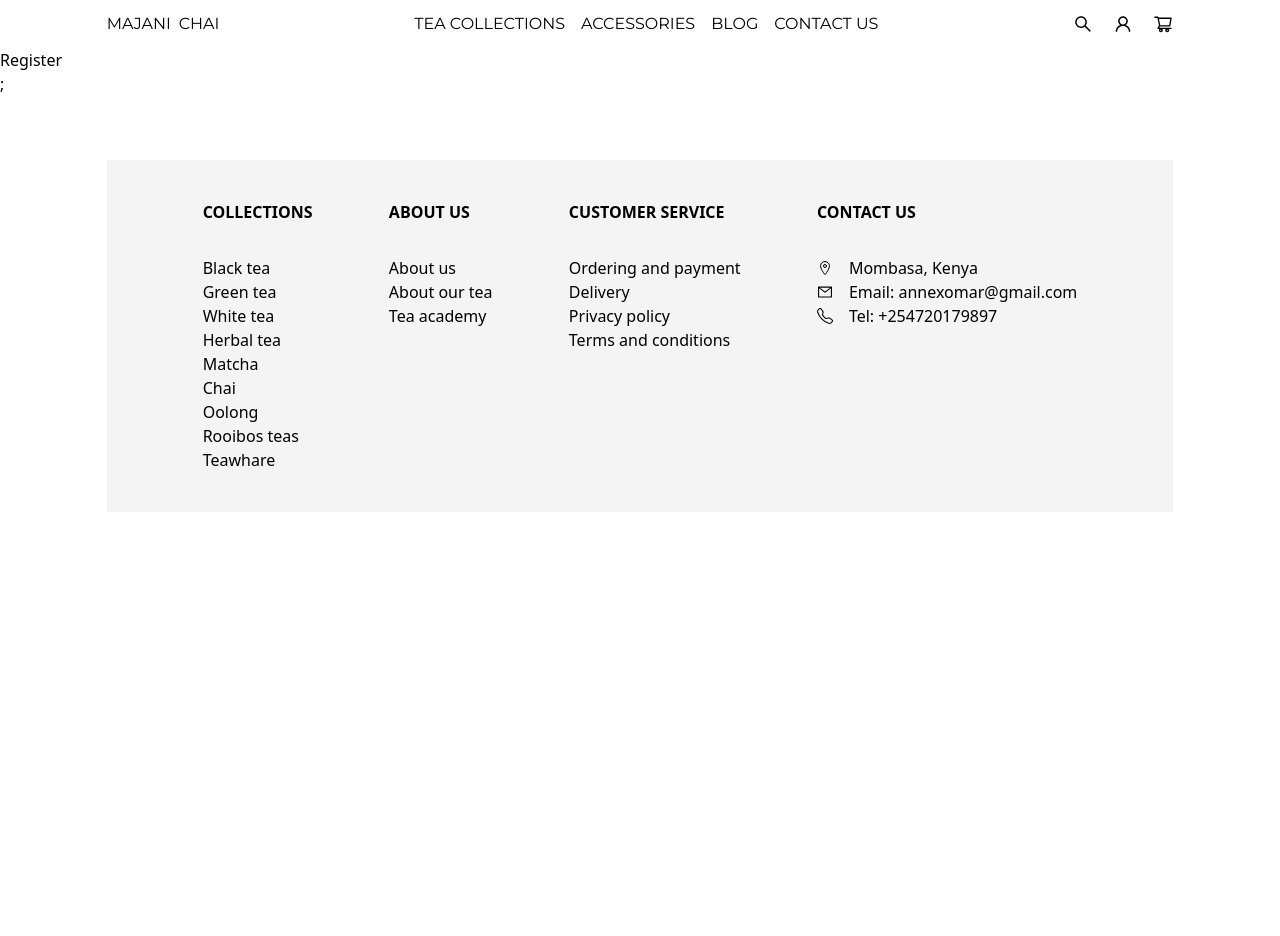
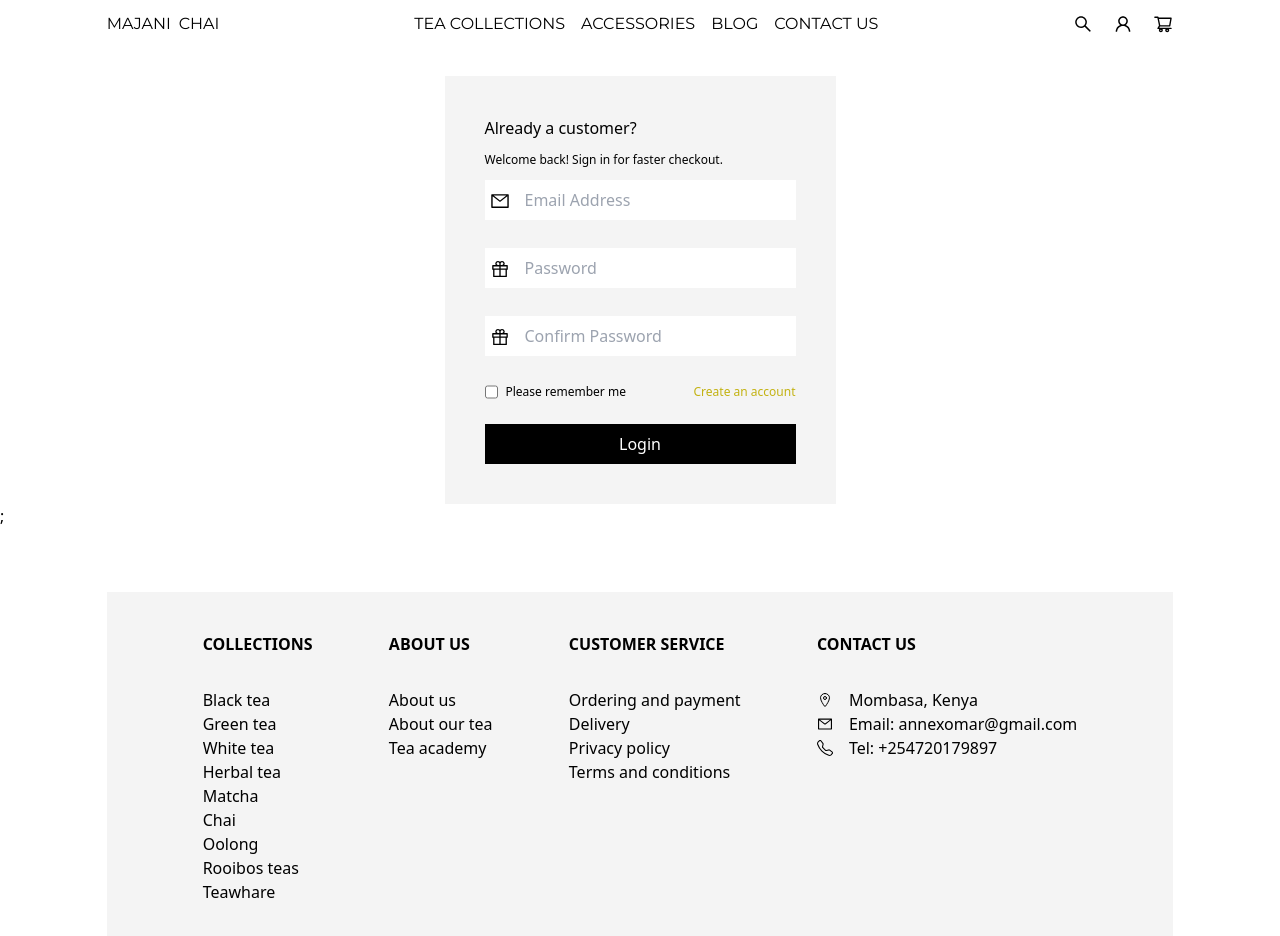
Before and after one commit to GravityNulled/Tea, a Next.js app: page /account/register in a window 1280 px wide. Shown: the top 936 px of the page. Before the commit the page ends 800 px from the top, so only its background shows below. Built offline with nearby package versions, Linux system fonts and the light colour scheme; a web font is replaced by a local one.

Commit message:
feat: register

```diff
--- a/pages/account/register.tsx
+++ b/pages/account/register.tsx
@@ -1,9 +1,101 @@
-import React from 'react'
+import React from "react";
+import Link from "next/link";
+import { AiOutlineMail, AiOutlineGift } from "react-icons/ai";
+import { useForm, SubmitHandler } from "react-hook-form";
+interface IFormInput {
+  email: string;
+  password: string;
+}
 
 const Register = () => {
+  const {
+    register,
+    handleSubmit,
+    formState: { errors },
+  } = useForm<IFormInput>();
+  const onSubmit: SubmitHandler<IFormInput> = (data) => console.log(data);
+  console.log(errors);
   return (
-    <div>Register</div>
-  )
-}
+    <section className="w-full mt-10 flex justify-center items-center">
+      <form
+        onSubmit={handleSubmit(onSubmit)}
+        className="flex flex-col bg-background_2 py-10 px-10"
+      >
+        <h1>Already a customer?</h1>
+        <p className="text-xs my-3">
+          Welcome back! Sign in for faster checkout.
+        </p>
+        <div className="flex flex-col gap-6">
+          <div className="flex flex-col">
+            <div className="relative">
+              <input
+                type="text"
+                placeholder="Email Address"
+                className="h-10 px-10 py-2 w-full"
+                {...register("email", {
+                  required: "Email required",
+                  pattern: {
+                    value: /^\S+@\S+\.\S+$/,
+                    message: "Incorrect Email",
+                  },
+                })}
+              />
+              <div className="absolute top-[11px] left-[5px]">
+                <AiOutlineMail size={20} />
+              </div>
+            </div>
+            <p className="text-pink-600 text-xs mt-1">
+              {errors?.email?.message}
+            </p>
+          </div>
 
-export default Register
+          <div className="flex flex-col">
+            <div className="relative">
+              <input
+                type="password"
+                placeholder="Password"
+                className="h-10 px-10 py-2 w-full"
+                {...register("password", { required: "Password is required" })}
+              />
+              <div className="absolute top-[11px] left-[5px]">
+                <AiOutlineGift size={20} />
+              </div>
+            </div>
+            <p className="text-pink-600 text-xs mt-1">
+              {errors?.password?.message}
+            </p>
+          </div>
+          {/* Confirm Password */}
+          <div className="flex flex-col">
+            <div className="relative">
+              <input
+                type="password"
+                placeholder="Confirm Password"
+                className="h-10 px-10 py-2 w-full"
+                {...register("password", { required: "Password is required" })}
+              />
+              <div className="absolute top-[11px] left-[5px]">
+                <AiOutlineGift size={20} />
+              </div>
+            </div>
+            <p className="text-pink-600 text-xs mt-1">
+              {errors?.password?.message}
+            </p>
+          </div>
+          <div className="flex justify-between">
+            <div className="flex gap-2">
+              <input type="checkbox" name="remember" id="remember" />
+              <p className="text-xs">Please remember me</p>
+            </div>
+            <Link href={"/account/register"} className="text-[#C3B212] text-xs">
+              Create an account
+            </Link>
+          </div>
+          <button className="bg-black text-white px-4 py-2"> Login</button>
+        </div>
+      </form>
+    </section>
+  );
+};
+
+export default Register;
```
